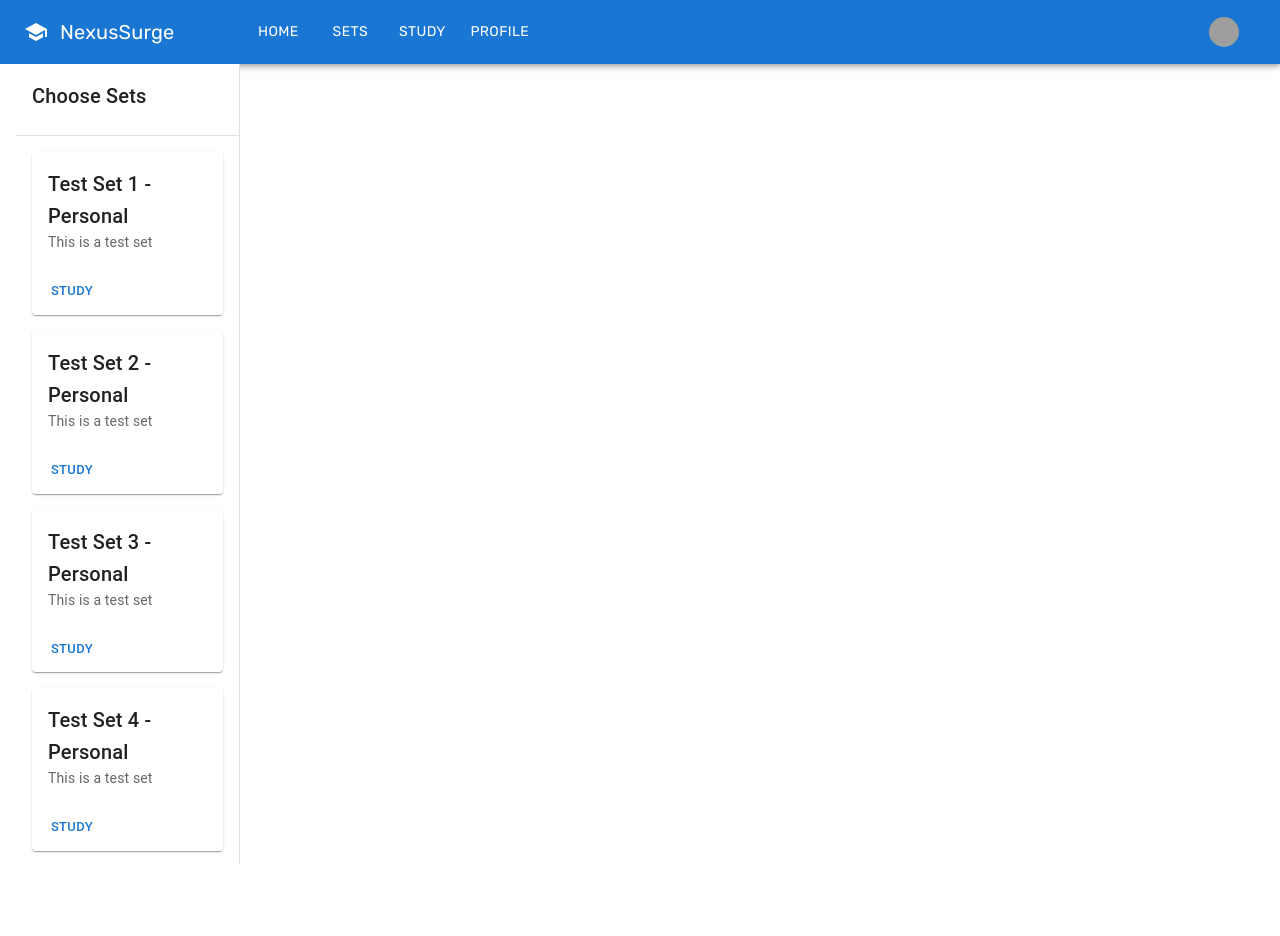
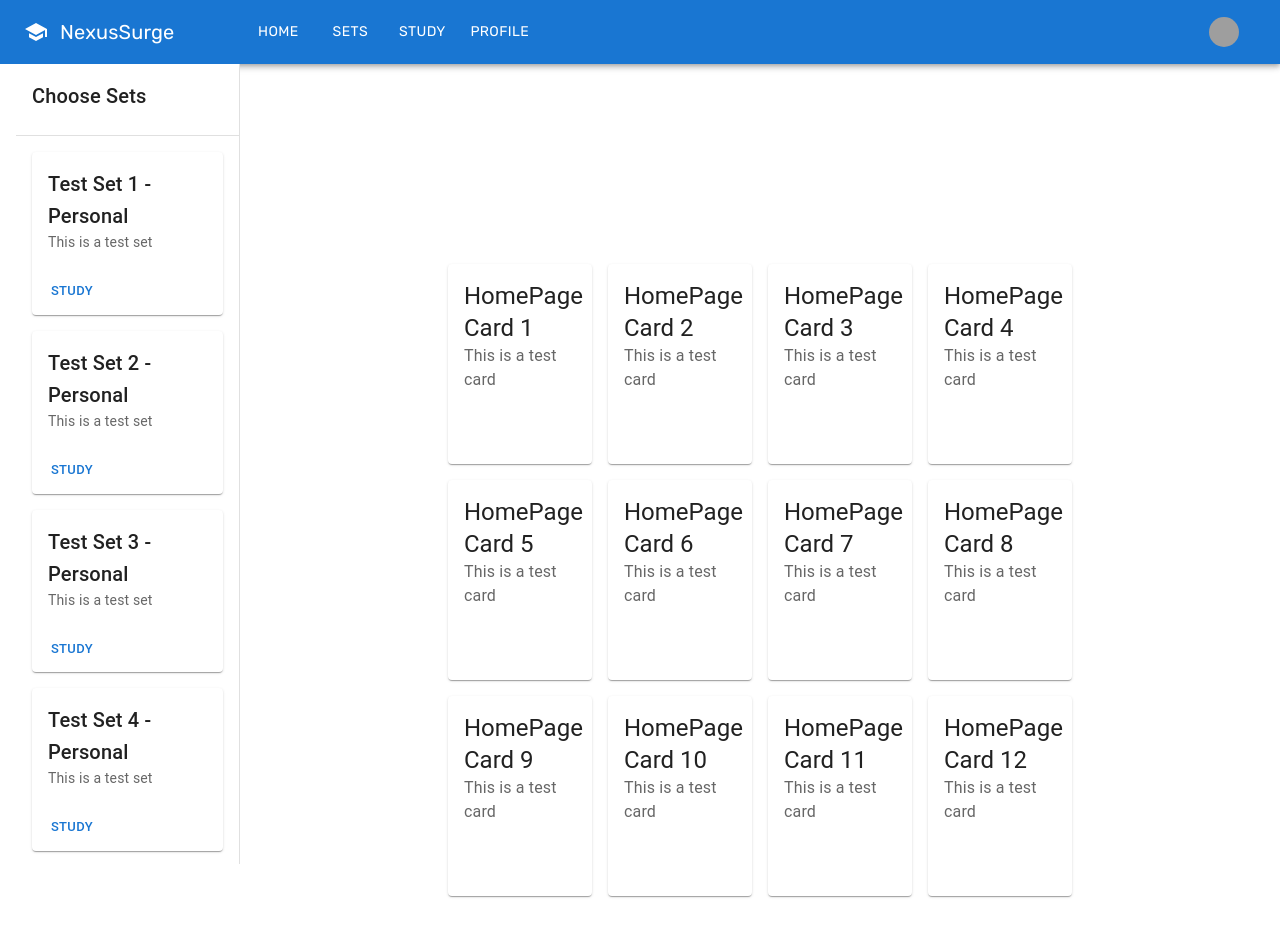
Before and after one commit to skancharapu775/NexusSurge, a React (Create React App) app in the folder nexussurge/: page /home in a window 1280 px wide. Shown: the top 936 px of the page. Before the commit the page ends 800 px from the top, so only its background shows below. Built offline with nearby package versions, Linux system fonts and the light colour scheme; grey boxes are pictures that could not be loaded.

Commit message:
added card grid in center of homepage

```diff
--- a/nexussurge/src/App.css
+++ b/nexussurge/src/App.css
@@ -132,3 +132,7 @@
 .white-text {
   color: #f5f5f5
 }
+
+.card-link {
+  text-decoration: none;
+}
--- /dev/null
+++ b/nexussurge/src/components/SideDrawer.js
@@ -0,0 +1,51 @@
+import React from 'react';
+import { Drawer, Typography, Stack, Card, CardContent, CardActions, Divider, Button, Box } from '@mui/material';
+
+export default function SideDrawer({ sets }) {
+  return (
+    <Drawer
+      sx={{
+        width: 240,
+        flexShrink: 0,
+        '& .MuiDrawer-paper': {
+          width: 240,
+          boxSizing: 'border-box',
+          marginTop: '64px',
+          paddingLeft: '16px',
+          overflowY: 'scroll', // Enable scrolling
+          '-ms-overflow-style': 'none', // Hide scrollbar, edge
+          '&::-webkit-scrollbar': {
+            display: 'none', // Hide scrollbar, chrome
+          },
+          scrollbarWidth: 'none', // Hide scrollbar, firefox
+        },
+      }}
+      variant="permanent"
+      anchor="left"
+    >
+      <Box sx={{ p: 2 }}>
+        <Typography variant="h6" gutterBottom>
+          Choose Sets
+        </Typography>
+      </Box>
+      <Divider />
+      <Stack spacing={2} sx={{ p: 2, paddingBottom: '75px' }}>
+        {sets.map((set) => (
+          <Card key={set.id}>
+            <CardContent>
+              <Typography variant="h6" component="div">
+                {set.title}
+              </Typography>
+              <Typography variant="body2" color="text.secondary">
+                {set.description}
+              </Typography>
+            </CardContent>
+            <CardActions>
+              <Button size="small">Study</Button>
+            </CardActions>
+          </Card>
+        ))}
+      </Stack>
+    </Drawer>
+  );
+}
--- a/nexussurge/src/pages/Home.js
+++ b/nexussurge/src/pages/Home.js
@@ -1,102 +1,141 @@
-import Header from '../components/Header.js'
-import { Container, Typography, Stack, Button, Drawer } from '@mui/material'
-import { Card, CardContent, CardActions, Divider } from '@mui/material'
-import { Box } from '@mui/system'
-import React from 'react'
+import Header from '../components/Header.js';
+import { Container, Typography, Stack, Button, Drawer, Grid, Card, CardContent } from '@mui/material';
+import { Box } from '@mui/system';
+import React from 'react';
+import SideDrawer from '../components/SideDrawer.js';
+import '../App.css';
 
 export function Home() {
   /* Example API result from my sets */
   const test_user_sets_result = [
     {
-            title: "Test Set 1 - Personal",
-            description: "This is a test set",
-            creator: "Test User 1",
+      title: 'Test Set 1 - Personal',
+      description: 'This is a test set',
+      creator: 'Test User 1',
       num_cards: 10,
-            id: 1
+      id: 1,
     },
     {
-            title: "Test Set 2 - Personal",
-            description: "This is a test set",
-            creator: "Test User 2",
+      title: 'Test Set 2 - Personal',
+      description: 'This is a test set',
+      creator: 'Test User 2',
       num_cards: 10,
-            id: 2
+      id: 2,
     },
     {
-            title: "Test Set 3 - Personal",
-            description: "This is a test set",
-            creator: "Test User 3",
+      title: 'Test Set 3 - Personal',
+      description: 'This is a test set',
+      creator: 'Test User 3',
       num_cards: 10,
-            id: 3
+      id: 3,
     },
     {
-            title: "Test Set 4 - Personal",
-            description: "This is a test set",
-            creator: "Test User 4",
+      title: 'Test Set 4 - Personal',
+      description: 'This is a test set',
+      creator: 'Test User 4',
       num_cards: 10,
-            id: 4
+      id: 4,
     },
     {
-            title: "Test Set 5 - Personal",
-            description: "This is a test set",
-            creator: "Test User 5",
+      title: 'Test Set 5 - Personal',
+      description: 'This is a test set',
+      creator: 'Test User 5',
       num_cards: 10,
-            id: 5
-        }]
+      id: 5,
+    },
+  ];
+
+  const card_data_example = [
+    {
+        title: 'HomePage Card 1',
+        description: 'This is a test card',
+        link: 'https://example.com'
+    },
+    {
+        title: 'HomePage Card 2',
+        description: 'This is a test card',
+        link: 'https://example.com'
+    },
+    {
+        title: 'HomePage Card 3',
+        description: 'This is a test card',
+        link: 'https://example.com'
+    },
+    {
+        title: 'HomePage Card 4',
+        description: 'This is a test card',
+        link: 'https://example.com'
+    },
+    {
+        title: 'HomePage Card 5',
+        description: 'This is a test card',
+        link: 'https://example.com'
+    },
+    {
+        title: 'HomePage Card 6',
+        description: 'This is a test card',
+        link: 'https://example.com'
+    },
+    {
+        title: 'HomePage Card 7',
+        description: 'This is a test card',
+        link: 'https://example.com'
+    },
+    {
+        title: 'HomePage Card 8',
+        description: 'This is a test card',
+        link: 'https://example.com'
+    },
+    {
+        title: 'HomePage Card 9',
+        description: 'This is a test card',
+        link: 'https://example.com'
+    },
+    {
+        title: 'HomePage Card 10',
+        description: 'This is a test card',
+        link: 'https://example.com'
+    },
+    {
+        title: 'HomePage Card 11',
+        description: 'This is a test card',
+        link: 'https://example.com'
+    },
+    {
+        title: 'HomePage Card 12',
+        description: 'This is a test card',
+        link: 'https://example.com'
+    }
+  ]
 
   return (
     <>
         <Box sx={{ flexGrow: 1 }}>
         <Header />
         <Box sx={{ display: 'flex' }}>
-            <Drawer
-            sx={{
-                width: 240,
-                flexShrink: 0,
-                '& .MuiDrawer-paper': {
-                width: 240,
-                boxSizing: 'border-box',
-                marginTop: '64px',
-                paddingLeft: '16px',
-                overflowY: 'scroll', // Enable scrolling
-                '-ms-overflow-style': 'none', // Hide scrollbar, edge
-                '&::-webkit-scrollbar': {
-                    display: 'none', // Hide scrollbar, chrome
-                },
-                scrollbarWidth: 'none', // Hide scrollbar, firefox
-                },
-            }}
-            variant="permanent"
-            anchor="left"
-            >
-                <Box sx={{ p: 2 }}>
-                    <Typography variant="h6" gutterBottom>
-                    Choose Sets
+            <SideDrawer sets={test_user_sets_result} />
+            <Box sx={{ flexGrow: 1, display: 'flex', justifyContent: 'center', alignItems: 'center', p: 25 }}>
+            <Grid container spacing={2} sx={{ width: '100%', justifyContent: 'center' }}>
+            {card_data_example.map((card, index) => (
+                <Grid item xs={3} key={index}>
+                    <a href={card.link} className='card-link'>
+                        <Card className='center-card' sx={{ minHeight: '200px', display: 'flex', flexDirection: 'column', justifyContent: 'space-between', transition: 'transform 0.3s ease-in-out, box-shadow 0.3s ease-in-out', '&:hover': { transform: 'translateY(-5px)', boxShadow: '0px 0px 10px rgba(0, 0, 0, 0.5)' } }} onClick={() => window.location.href=card.link}>
+                            <CardContent className='card-content'>
+                                <Typography variant="h5" component="h2" d>
+                                {card.title}
                                 </Typography>
-                </Box>
-                <Divider />
-                <Stack spacing={2} sx={{ p: 2 }}>
-                    {test_user_sets_result.map((set) => (
-                    <Card key={set.id}>
-                        <CardContent>
-                        <Typography variant="h6" component="div">
-                            {set.title}
-                        </Typography>
-                        <Typography variant="body2" color="text.secondary">
-                            {set.description}
+                                <Typography color="textSecondary">
+                                {card.description}
                                 </Typography>
                             </CardContent>
-                        <CardActions>
-                        <Button size="small">Study</Button>
-                        </CardActions>
                         </Card>
+                    </a>
+                </Grid>
                 ))}
-                </Stack>
-                </Drawer>
-                <Box sx={{ flexGrow: 1 }}>
-                {/* Main content */}
+            </Grid>
             </Box>
         </Box>
         </Box>
     </>
-    )
+  );
 }
```
Lines whose indentation alone changed are shown as unchanged.
